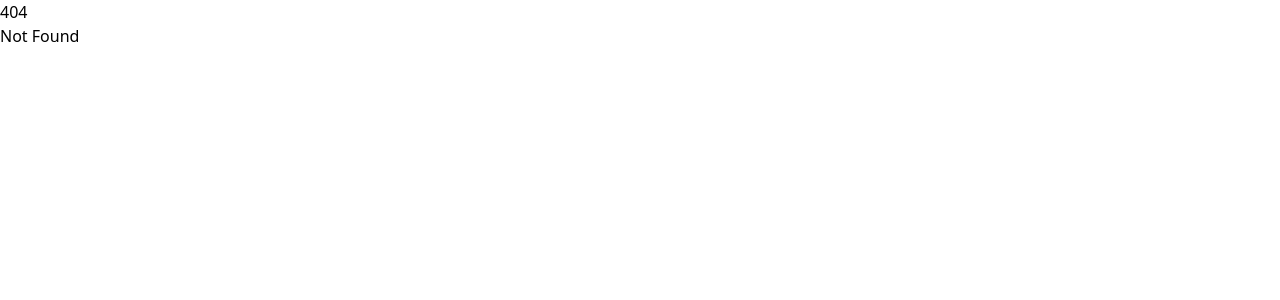
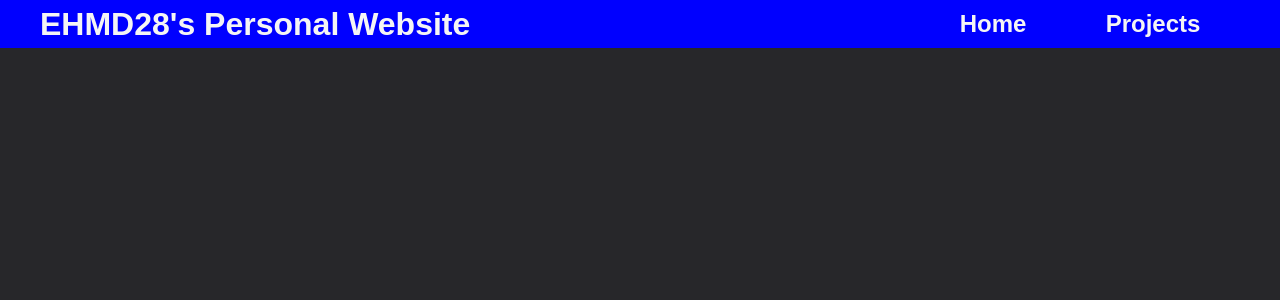
Before and after one commit to EHMD28/EHMD28.github.io, a SvelteKit app: page /projects/c in a window 1280 px wide. Before the commit this address had no page. Shown: the top 300 px of the page. Built offline with nearby package versions, Linux system fonts and the light colour scheme.

Commit message:
basic structure implemented

```diff
--- a/src/app.css
+++ b/src/app.css
@@ -1,3 +1,3 @@
-@import 'tailwindcss';
+/* @import 'tailwindcss';
 @plugin '@tailwindcss/forms';
-@plugin '@tailwindcss/typography';
+@plugin '@tailwindcss/typography'; */
--- a/src/app.html
+++ b/src/app.html
@@ -1,12 +1,30 @@
 <!doctype html>
 <html lang="en">
+
 <head>
   <meta charset="utf-8" />
   <link rel="icon" href="%sveltekit.assets%/favicon.png" />
   <meta name="viewport" content="width=device-width, initial-scale=1" />
   %sveltekit.head%
 </head>
+
+<style>
+  * {
+    margin: 0;
+    padding: 0;
+
+    font-family: Arial, Helvetica, sans-serif;
+    color: whitesmoke;
+    text-decoration: none;
+  }
+
+  body {
+    background-color: rgb(39, 39, 42);
+  }
+</style>
+
 <body data-sveltekit-preload-data="hover">
   <div style="display: contents">%sveltekit.body%</div>
 </body>
+
 </html>
--- a/src/routes/+layout.svelte
+++ b/src/routes/+layout.svelte
@@ -1,7 +1,92 @@
 <script>
-	import '../app.css';
+	import { base } from '$app/paths';
 
 	let { children } = $props();
 </script>
 
-{@render children()}
+<nav>
+	<h1>EHMD28's Personal Website</h1>
+	<div id="links">
+		<h2><a href="{base}/">Home</a></h2>
+		<div id="dropdown-container">
+			<h2 id="dropdown-label">Projects</h2>
+			<div id="dropdown-content">
+				<h3><a href="{base}/projects/c">C</a></h3>
+				<h3><a href="{base}/projects/electronics">Electronics</a></h3>
+				<h3><a href="{base}/projects/java">Java</a></h3>
+				<h3><a href="{base}/projects/kotlin">Kotlin</a></h3>
+				<h3><a href="{base}/projects/python">Python</a></h3>
+				<h3><a href="{base}/projects/rust">Rust</a></h3>
+			</div>
+		</div>
+	</div>
+</nav>
+
+<main>
+	{@render children()}
+</main>
+
+<style>
+	nav {
+		position: sticky;
+		top: 0;
+
+		margin-bottom: 1.25rem;
+		padding: 0 2.5rem;
+
+		display: flex;
+		flex-direction: row;
+		align-items: center;
+		justify-content: space-between;
+		background-color: rgb(0, 0, 255);
+	}
+
+	nav > div#links {
+		width: 25vw;
+
+		display: flex;
+		justify-content: space-around;
+	}
+
+	/* h2#dropdown-label {
+	} */
+
+	#dropdown-container {
+		position: relative;
+		display: inline-block;
+	}
+
+	#dropdown-content {
+		display: none;
+		background-color: rgb(0, 0, 75);
+		padding: 5px;
+		position: absolute;
+		z-index: 1;
+	}
+
+	#dropdown-content > h3:hover {
+		background-color: rgb(0, 0, 160);
+	}
+
+	#dropdown-content > h3 {
+		padding: 0.5rem;
+	}
+
+	#dropdown-container:hover #dropdown-content {
+		display: block;
+	}
+
+	main {
+		margin: 0 2rem;
+	}
+
+	h1 {
+		font-size: 2rem;
+		line-height: 3rem;
+	}
+
+	h2 {
+		font-size: 1.5rem;
+		line-height: 2rem;
+	}
+</style>
--- a/src/routes/+page.svelte
+++ b/src/routes/+page.svelte
@@ -1,2 +1,23 @@
-<h1>Welcome to SvelteKit</h1>
-<p>Visit <a href="https://svelte.dev/docs/kit">svelte.dev/docs/kit</a> to read the documentation</p>
+<div>
+	<h1>Welcome To My Website</h1>
+	<p>
+		Greetings. My name is EHMD, and I am a software developer. My main interests are in robotics and
+		low-level programming, but I also enjoy learning about data science and machine learning. My
+		favorite programming languages are Rust and Kotlin, but I also like C and Python. Below are some
+		of the projects I am most proud of.
+	</p>
+
+	<p><strong>This website is still a work in progress.</strong></p>
+</div>
+
+<style>
+	h1 {
+		text-align: center;
+	}
+
+	p {
+		padding: 2rem 0;
+		font-size: 14pt;
+		line-height: 2rem;
+	}
+</style>
```
Also changed, not shown: src/routes/projects/c/+page.svelte (added), src/routes/projects/electronics/+page.svelte (added), src/routes/projects/java/+page.svelte (added), src/routes/projects/kotlin/+page.svelte (added), src/routes/projects/python/+page.svelte (added), src/routes/projects/rust/+page.svelte (added). Lines whose indentation alone changed are shown as unchanged.
